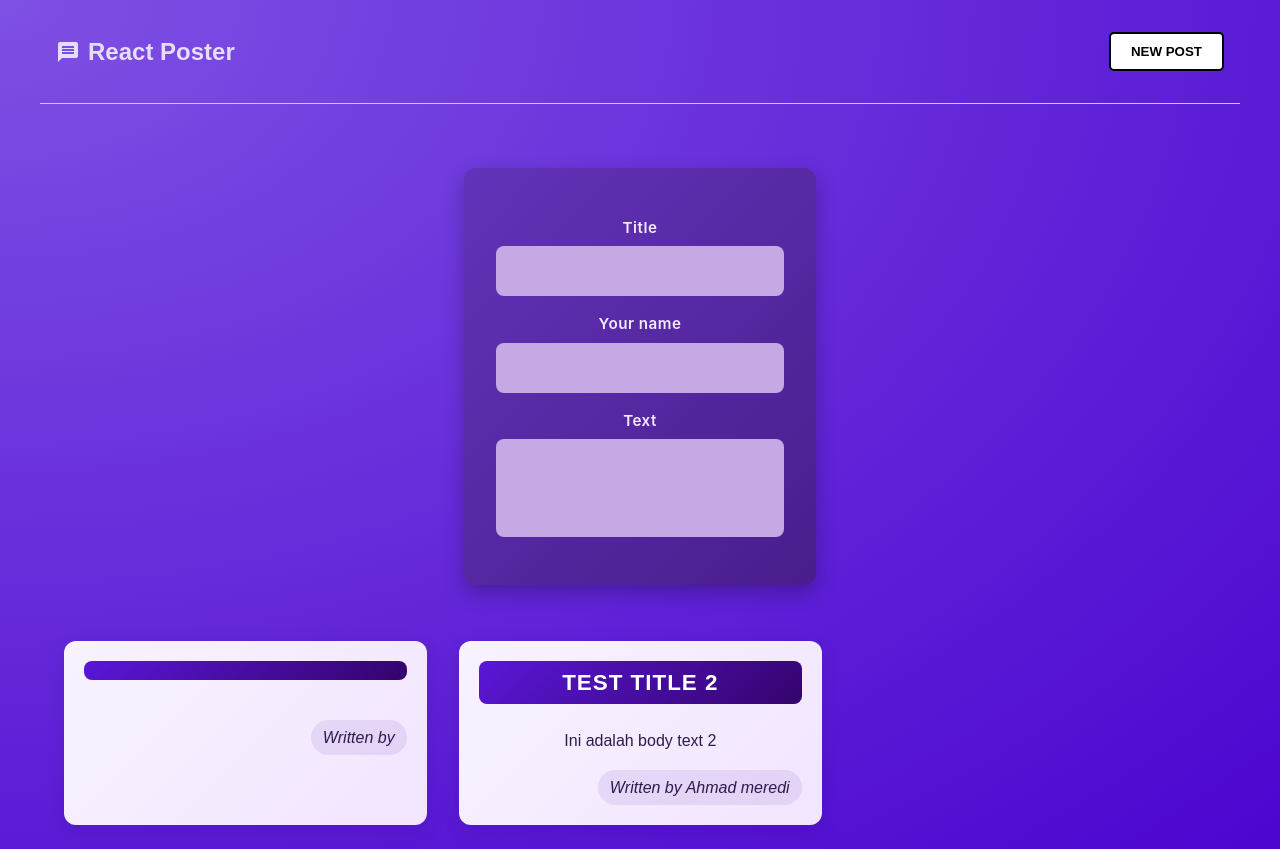
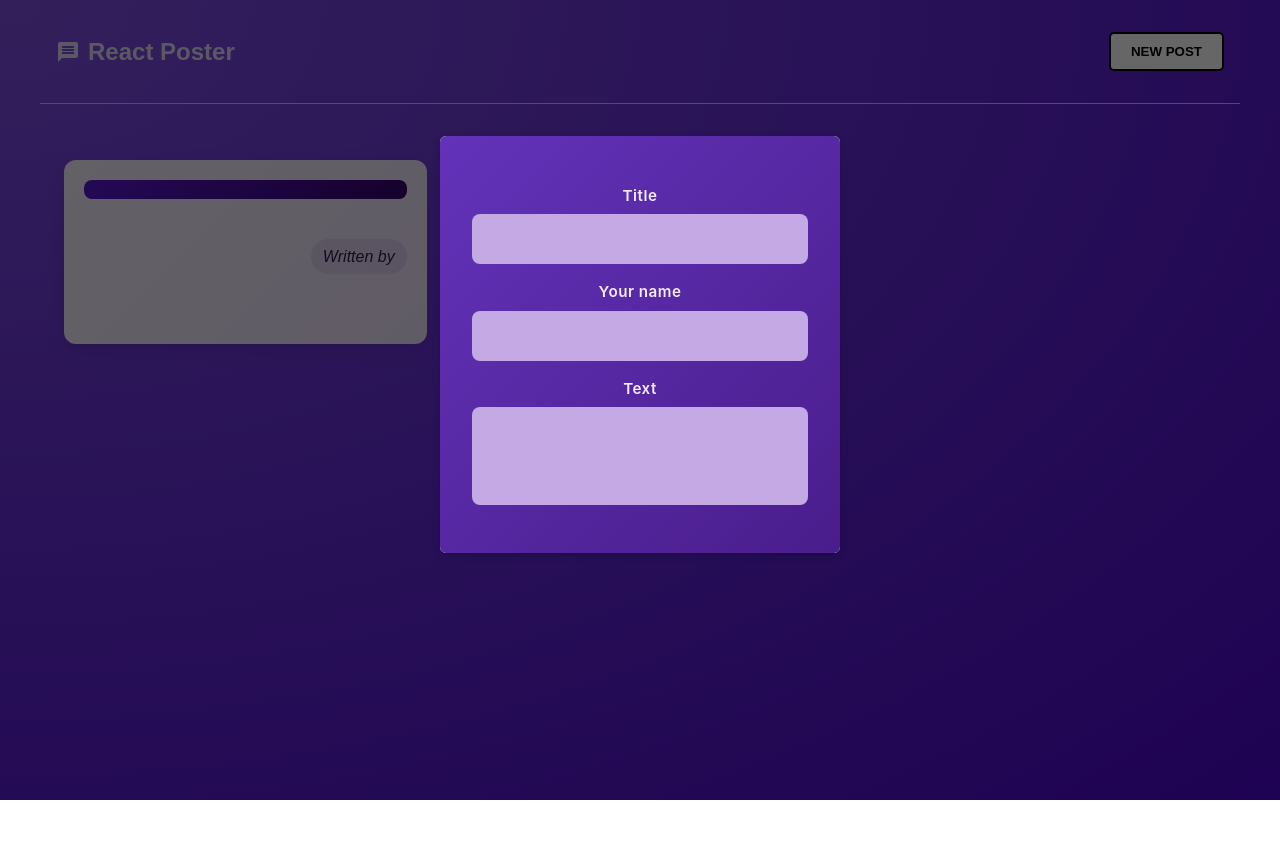
Before and after one commit to Abdulzizi/react-refresher, a React (Vite) app: page / in a window 1280 px wide. After the commit the page ends 800 px from the top, so only its background shows below. Built offline with nearby package versions, Linux system fonts and the light colour scheme.

Commit message:
modal overlay starting poitn

```diff
--- /dev/null
+++ b/src/components/Modal/Modal.jsx
@@ -0,0 +1,14 @@
+import classes from './Modal.module.css';
+
+function Modal({ children }) {
+    return(
+        <>
+            <div className={classes.backdrop} />
+            <dialog open className={classes.modal}>
+                {children}
+            </dialog>
+        </>
+    )
+}
+
+export default Modal;
--- /dev/null
+++ b/src/components/Modal/Modal.module.css
@@ -0,0 +1,18 @@
+.backdrop {
+  position: fixed;
+  top: 0;
+  left: 0;
+  width: 100%;
+  height: 100vh;
+  background-color: rgba(0, 0, 0, 0.6);
+  z-index: 1;
+}
+
+.modal {
+  border: none;
+  border-radius: 6px;
+  box-shadow: 0 2px 8px rgba(0, 0, 0, 0.2);
+  padding: 0;
+  overflow: hidden;
+  z-index: 1;
+}
--- a/src/components/NewPost/NewPost.module.css
+++ b/src/components/NewPost/NewPost.module.css
@@ -1,17 +1,9 @@
 .form {
   background: linear-gradient(135deg, #6233b9, #4a1d8c);
   padding: 2rem;
-  width: 22rem;
-  margin: 2rem auto;
-  border-radius: 12px;
-  box-shadow: 0 8px 20px rgba(0, 0, 0, 0.25);
+  width: 25rem;
   color: #fff;
   transition: transform 0.2s ease, box-shadow 0.2s ease;
-}
-
-.form:hover {
-  transform: translateY(-4px);
-  box-shadow: 0 12px 28px rgba(0, 0, 0, 0.3);
 }
 
 .form label {
@@ -57,12 +49,16 @@
   font: inherit;
   padding: 0.6rem 1.6rem;
   border: none;
-  border-radius: 6px;
+  border-radius: 10px;
   background: linear-gradient(135deg, #5d0be2, #3d0aa3);
   color: #fff;
   font-weight: 600;
   letter-spacing: 0.5px;
   transition: background 0.3s ease, transform 0.15s ease;
+  -webkit-border-radius: 10px;
+  -moz-border-radius: 10px;
+  -ms-border-radius: 10px;
+  -o-border-radius: 10px;
 }
 
 .actions button:hover {
--- a/src/components/PostList/PostList.jsx
+++ b/src/components/PostList/PostList.jsx
@@ -2,6 +2,7 @@
 import NewPost from '../NewPost/NewPost';
 import Post from '../Post/Post';
 import classes from "./PostList.module.css";
+import Modal from '../Modal/Modal';
 
 function PostList() {
     const [title, setTitle] = useState('');
@@ -23,7 +24,9 @@
 
     return (
         <>
-            <NewPost onTitleChange={titleHandler} onBodyChange={bodyHandler} onAuthorChange={authorHandler} />
+            <Modal>
+                <NewPost onTitleChange={titleHandler} onBodyChange={bodyHandler} onAuthorChange={authorHandler} />
+            </Modal>
             <ul className={classes.postList}>
                 <Post title={title} body={body} author={author} />
                 <Post title="Test Title 2" body="Ini adalah body text 2" author="Ahmad meredi" />
```
